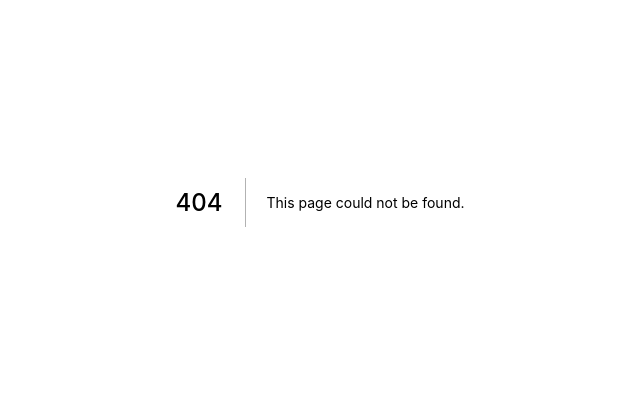
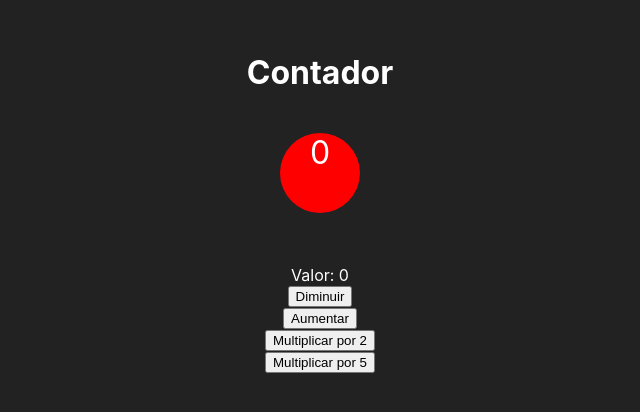
Before and after one commit to rafaellavm/ExerciciosReactNextJS, a Next.js app: page /estado/contador in a window 1280 px wide. Before the commit this address had no page. Shown: the part 198-610 px from the top of the page, without its empty margins (320-960 px from the left). Built offline with nearby package versions, Linux system fonts and the light colour scheme.

Commit message:
42,43 Desafio Contador

```diff
--- /dev/null
+++ b/components/ContadorDisplay.jsx
@@ -0,0 +1,11 @@
+export default function ContadorDisplay(props){
+
+    return(
+        <div style={{
+        height: "80px",width: "80px",
+        borderRadius:"50px", backgroundColor: "red",
+        color: "#fff", fontSize: "2rem", display:"flex", justifyContent:"center", margin:"20px"
+       }}>{props.numero}</div>
+    )
+
+}
--- /dev/null
+++ b/pages/estado/contador.jsx
@@ -0,0 +1,43 @@
+import { useState } from 'react';
+import ContadorDisplay from '../../components/ContadorDisplay';
+
+export default function contador(props) {
+
+    const[valor, setValor] = useState(0);
+
+    const estilo = {
+        backgroundColor: "#222",
+        color: "#fff",
+        height: "100vh",
+        display: "flex",
+        justifyContent: "center",
+        alignItems: "center",
+        flexDirection: "column"
+    };
+
+    function quandoDiminuir() {
+
+        setValor(valor - 1);
+    }
+
+    function quandoAumentar() {
+
+        setValor(valor + 1);
+    }
+
+    //outra forma de fazer
+    const multiplicarValorPorDois = () => setValor(valor * 2);
+
+    return (
+        <div style={estilo}>
+            <h1>Contador</h1>
+            <ContadorDisplay numero={valor}/>
+            <p></p>
+            <div>Valor: {valor}</div>
+            <div><button onClick={quandoDiminuir}> Diminuir </button></div>
+            <div><button onClick={quandoAumentar}> Aumentar </button></div>
+            <div><button onClick={multiplicarValorPorDois}> Multiplicar por 2 </button></div>
+            <div><button onClick={() => setValor(valor * 5)}> Multiplicar por 5 </button></div>
+        </div>
+    )
+}
--- a/pages/estado/mouse.jsx
+++ b/pages/estado/mouse.jsx
@@ -26,8 +26,6 @@ export default function mouse(props) {
 
             setX(ev.clientX);
             alterarY(ev.clientY);
-
-
         }
 
     return (
```
